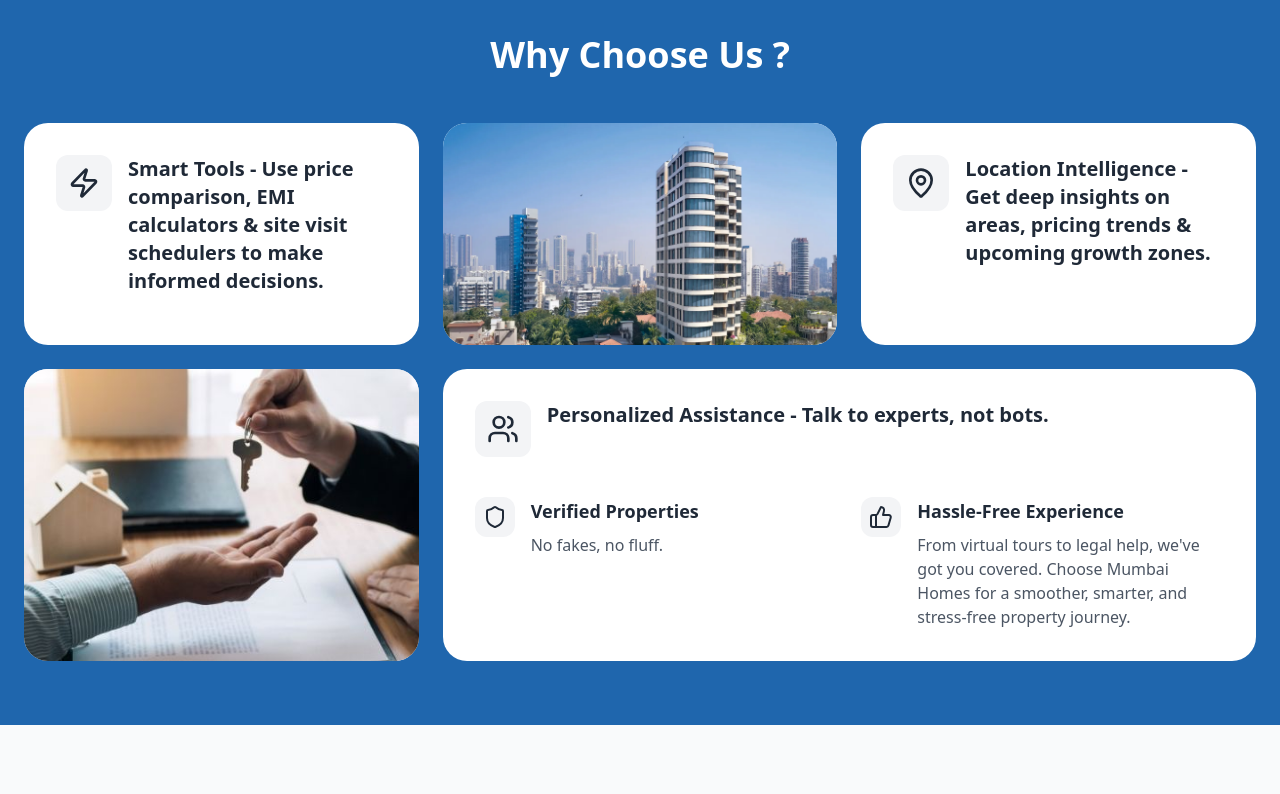
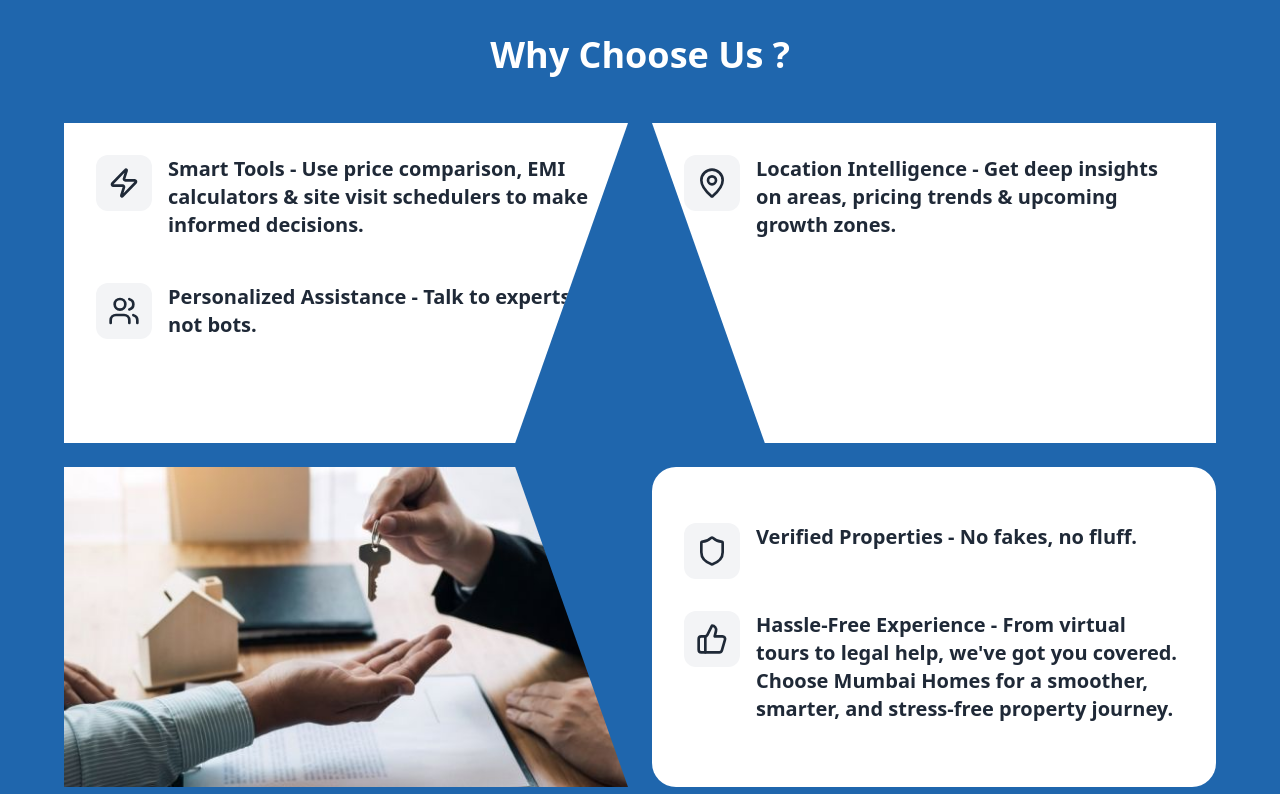
Before and after one commit to Shourya-276/pixel-perfect-scroller-06, a React (Vite) app: page / in a window 1280 px wide. Shown: the part 6040-6834 px from the top of the page. Built offline with nearby package versions, Linux system fonts and the light colour scheme; the HTML template or start-up script is replaced by a standard one.

Commit message:
Update "Why Choose Us" section layout

```diff
--- a/src/components/WhyChooseUsSection.tsx
+++ b/src/components/WhyChooseUsSection.tsx
@@ -39,47 +39,57 @@ const WhyChooseUsSection = () => {
           </div>
         </div>
 
-        {/* Desktop: Original grid layout */}
-        <div className="hidden lg:grid grid-cols-1 md:grid-cols-2 lg:grid-cols-3 gap-6">
-          {/* Top left card - Smart Tools */}
-          <div className="bg-white rounded-3xl p-6 lg:p-8 space-y-3 lg:space-y-4">
-            <div className="flex items-start space-x-3 lg:space-x-4">
-              <div className="bg-gray-100 p-2 rounded-xl lg:p-3">
-                <Zap className="h-6 w-6 text-gray-800 lg:h-8 lg:w-8" />
+        {/* Desktop: New curved card layout matching the reference */}
+        <div className="hidden lg:grid grid-cols-2 gap-6 max-w-6xl mx-auto">
+          {/* Top left card - Smart Tools & Personalized Assistance with curved bottom-right */}
+          <div className="relative bg-white p-8 h-80" style={{
+            clipPath: 'polygon(0 0, 100% 0, 80% 100%, 0 100%)'
+          }}>
+            <div className="space-y-8">
+              <div className="flex items-start space-x-4">
+                <div className="bg-gray-100 p-3 rounded-xl">
+                  <Zap className="h-8 w-8 text-gray-800" />
+                </div>
+                <div>
+                  <h3 className="text-xl font-bold text-gray-800 mb-3">
+                    Smart Tools - Use price comparison, EMI calculators & site visit schedulers to make informed decisions.
+                  </h3>
+                </div>
               </div>
-              <div>
-                <h3 className="text-lg font-bold text-gray-800 mb-2 lg:text-xl lg:mb-3">
-                  Smart Tools - Use price comparison, EMI calculators & site visit schedulers to make informed decisions.
-                </h3>
+
+              <div className="flex items-start space-x-4">
+                <div className="bg-gray-100 p-3 rounded-xl">
+                  <Users className="h-8 w-8 text-gray-800" />
+                </div>
+                <div>
+                  <h3 className="text-xl font-bold text-gray-800">
+                    Personalized Assistance - Talk to experts, not bots.
+                  </h3>
+                </div>
               </div>
             </div>
           </div>
 
-          {/* Top middle card - Building image */}
-          <div className="bg-white rounded-3xl overflow-hidden h-64 md:h-auto">
-            <img
-              src={modernBuilding}
-              alt="Modern building"
-              className="w-full h-full object-cover"
-            />
-          </div>
-
-          {/* Top right card - Location Intelligence */}
-          <div className="bg-white rounded-3xl p-6 lg:p-8 space-y-3 lg:space-y-4">
-            <div className="flex items-start space-x-3 lg:space-x-4">
-              <div className="bg-gray-100 p-2 rounded-xl lg:p-3">
-                <MapPin className="h-6 w-6 text-gray-800 lg:h-8 lg:w-8" />
+          {/* Top right card - Location Intelligence with curved bottom-left */}
+          <div className="relative bg-white p-8 h-80" style={{
+            clipPath: 'polygon(0 0, 100% 0, 100% 100%, 20% 100%)'
+          }}>
+            <div className="flex items-start space-x-4 h-full">
+              <div className="bg-gray-100 p-3 rounded-xl">
+                <MapPin className="h-8 w-8 text-gray-800" />
               </div>
               <div>
-                <h3 className="text-lg font-bold text-gray-800 mb-2 lg:text-xl lg:mb-3">
+                <h3 className="text-xl font-bold text-gray-800 mb-3">
                   Location Intelligence - Get deep insights on areas, pricing trends & upcoming growth zones.
                 </h3>
               </div>
             </div>
           </div>
 
-          {/* Bottom left card - Handshake image */}
-          <div className="bg-white rounded-3xl overflow-hidden h-64 md:h-auto">
+          {/* Bottom left card - Handshake image with curved top-right */}
+          <div className="relative overflow-hidden h-80" style={{
+            clipPath: 'polygon(0 0, 80% 0, 100% 100%, 0 100%)'
+          }}>
             <img
               src={handshakeImage}
               alt="Handshake deal"
@@ -87,37 +97,24 @@ const WhyChooseUsSection = () => {
             />
           </div>
 
-          {/* Bottom right card - Features */}
-          <div className="md:col-span-2 lg:col-span-2 bg-white rounded-3xl p-6 lg:p-8 space-y-4 lg:space-y-6">
-            <div className="flex items-start space-x-3 lg:space-x-4">
-              <div className="bg-gray-100 p-2 rounded-xl lg:p-3">
-                <Users className="h-6 w-6 text-gray-800 lg:h-8 lg:w-8" />
-              </div>
-              <div>
-                <h3 className="text-lg font-bold text-gray-800 mb-2 lg:text-xl lg:mb-3">
-                  Personalized Assistance - Talk to experts, not bots.
-                </h3>
-              </div>
-            </div>
-
-            <div className="grid grid-cols-1 md:grid-cols-2 gap-4 pt-4 lg:gap-6">
-              <div className="flex items-start space-x-3 lg:space-x-4">
-                <div className="bg-gray-100 p-2 rounded-xl">
-                  <Shield className="h-6 w-6 text-gray-800" />
+          {/* Bottom right card - Verified Properties & Hassle-Free Experience */}
+          <div className="bg-white p-8 h-80 rounded-3xl">
+            <div className="space-y-8 h-full flex flex-col justify-center">
+              <div className="flex items-start space-x-4">
+                <div className="bg-gray-100 p-3 rounded-xl">
+                  <Shield className="h-8 w-8 text-gray-800" />
                 </div>
                 <div>
-                  <h4 className="font-bold text-gray-800 mb-1 lg:mb-2 text-base lg:text-lg">Verified Properties</h4>
-                  <p className="text-gray-600 text-sm lg:text-base">No fakes, no fluff.</p>
+                  <h3 className="text-xl font-bold text-gray-800 mb-2">Verified Properties - No fakes, no fluff.</h3>
                 </div>
               </div>
 
-              <div className="flex items-start space-x-3 lg:space-x-4">
-                <div className="bg-gray-100 p-2 rounded-xl">
-                  <ThumbsUp className="h-6 w-6 text-gray-800" />
+              <div className="flex items-start space-x-4">
+                <div className="bg-gray-100 p-3 rounded-xl">
+                  <ThumbsUp className="h-8 w-8 text-gray-800" />
                 </div>
                 <div>
-                  <h4 className="font-bold text-gray-800 mb-1 lg:mb-2 text-base lg:text-lg">Hassle-Free Experience</h4>
-                  <p className="text-gray-600 text-sm lg:text-base">From virtual tours to legal help, we've got you covered. Choose Mumbai Homes for a smoother, smarter, and stress-free property journey.</p>
+                  <h3 className="text-xl font-bold text-gray-800 mb-2">Hassle-Free Experience - From virtual tours to legal help, we've got you covered. Choose Mumbai Homes for a smoother, smarter, and stress-free property journey.</h3>
                 </div>
               </div>
             </div>
```
